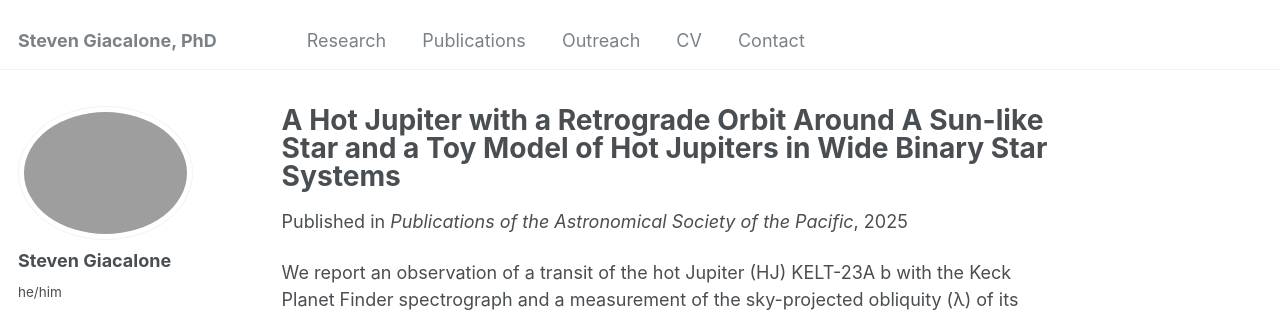
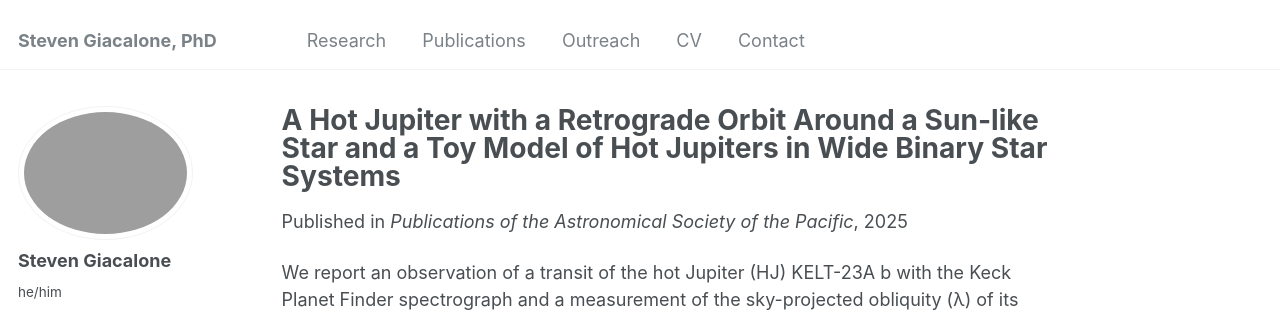
Before and after one commit to stevengiacalone/stevengiacalone.github.io, a Jekyll site: the page built from _publications/Giacalone_etal_2025a.md, in a window 1280 px wide and 900 px high. Shown: the top 312 px of the window. Built offline with Jekyll 4.4.1, drawn with Linux system fonts in a browser that asks for light colours; some web fonts are replaced.

```diff
--- a/_publications/Giacalone_etal_2025a.md
+++ b/_publications/Giacalone_etal_2025a.md
@@ -1,5 +1,5 @@
 ---
-title: "A Hot Jupiter with a Retrograde Orbit Around A Sun-like Star and a Toy Model of Hot Jupiters in Wide Binary Star Systems"
+title: "A Hot Jupiter with a Retrograde Orbit Around a Sun-like Star and a Toy Model of Hot Jupiters in Wide Binary Star Systems"
 collection: publications
 category: manuscripts
 permalink: /publication/Giacalone_etal_2025a
```
